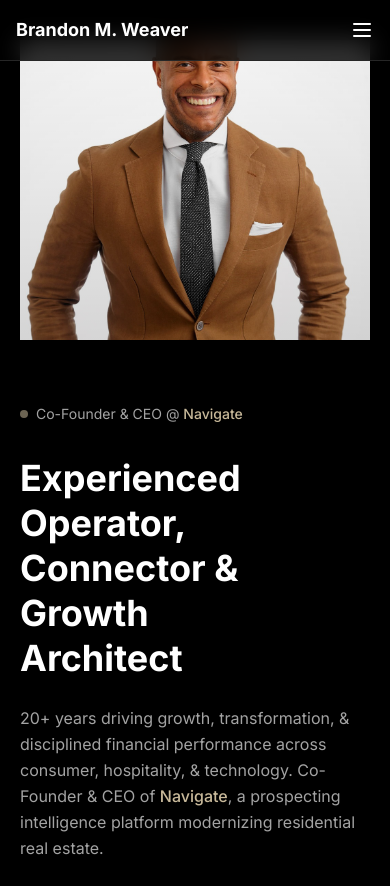
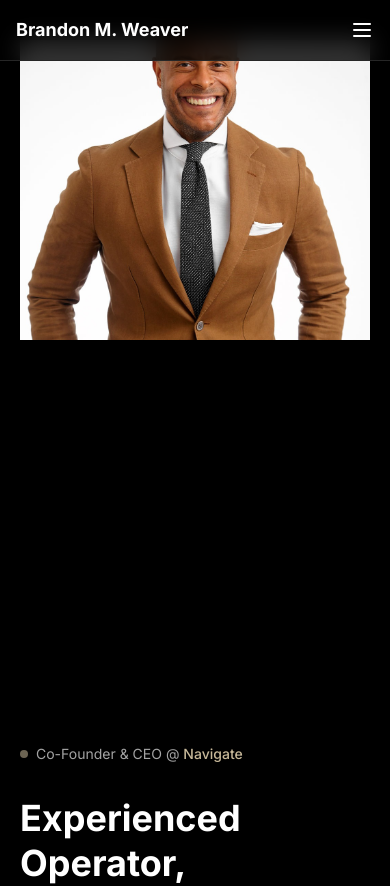
Before and after one commit to letsnavigatebmw/brandonmweaver, a React (Vite) app: page / in a window 390 px wide. Shown: the top 886 px of the page. Built offline with nearby package versions, Linux system fonts and the light colour scheme.

Commit message:
Refine mobile CSS - use position: static on mobile instead of relative

```diff
--- a/src/index.css
+++ b/src/index.css
@@ -70,21 +70,27 @@ body {
   }
 
   .hero-image {
-    position: relative;
+    position: static;
     width: 100%;
     height: 300px;
     margin-bottom: 20px;
+    z-index: auto;
   }
 
   .hero-image-fade {
+    position: static;
     width: 100%;
-    background: linear-gradient(180deg, transparent 0%, rgba(0, 0, 0, 0.5) 100%);
+    height: 300px;
+    background: linear-gradient(180deg, rgba(0, 0, 0, 0) 0%, rgba(0, 0, 0, 0.5) 100%);
+    z-index: auto;
   }
 
   .hero-content {
+    position: static;
     margin-left: 0;
     padding: 0;
     max-width: 100%;
+    z-index: auto;
   }
 }
 
```
